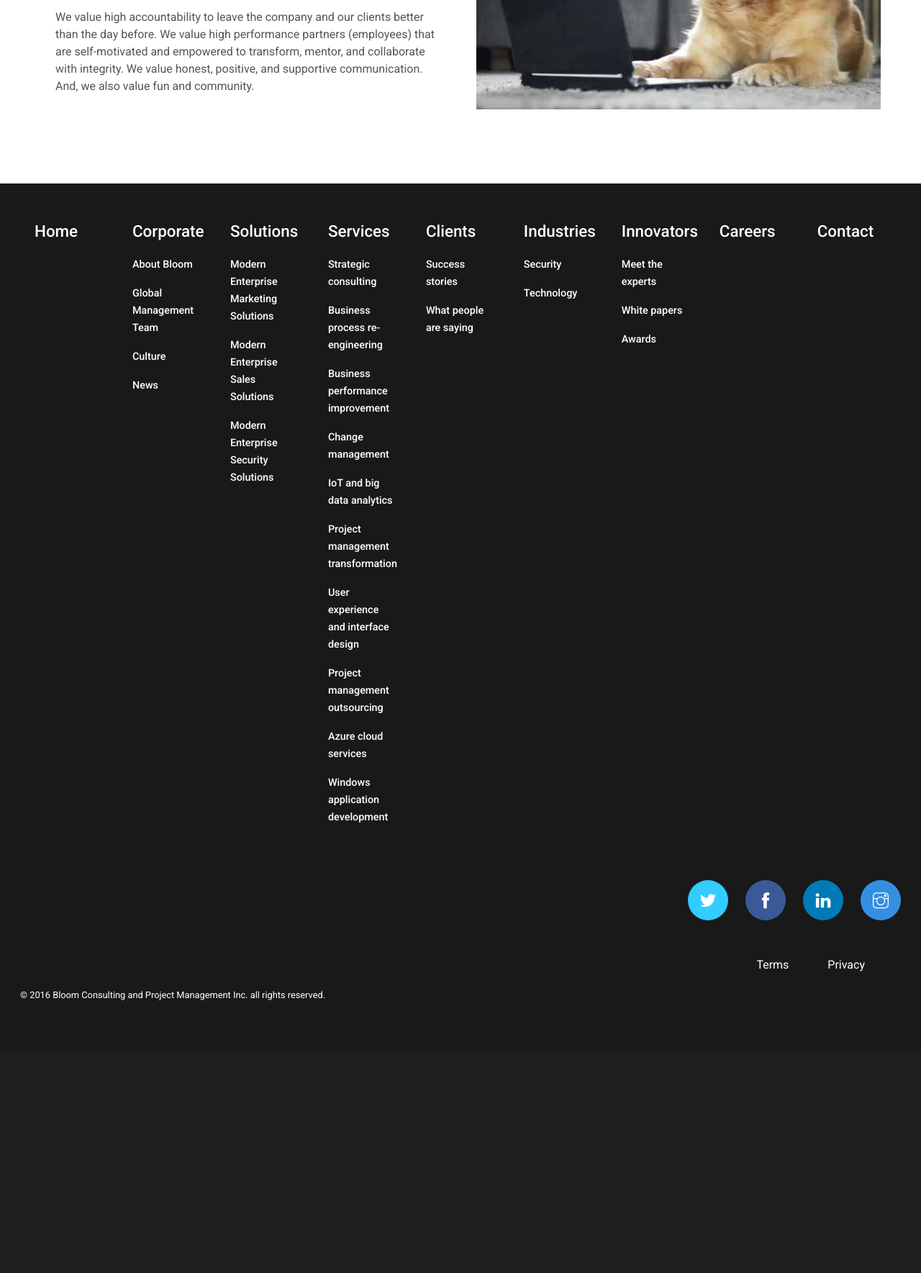
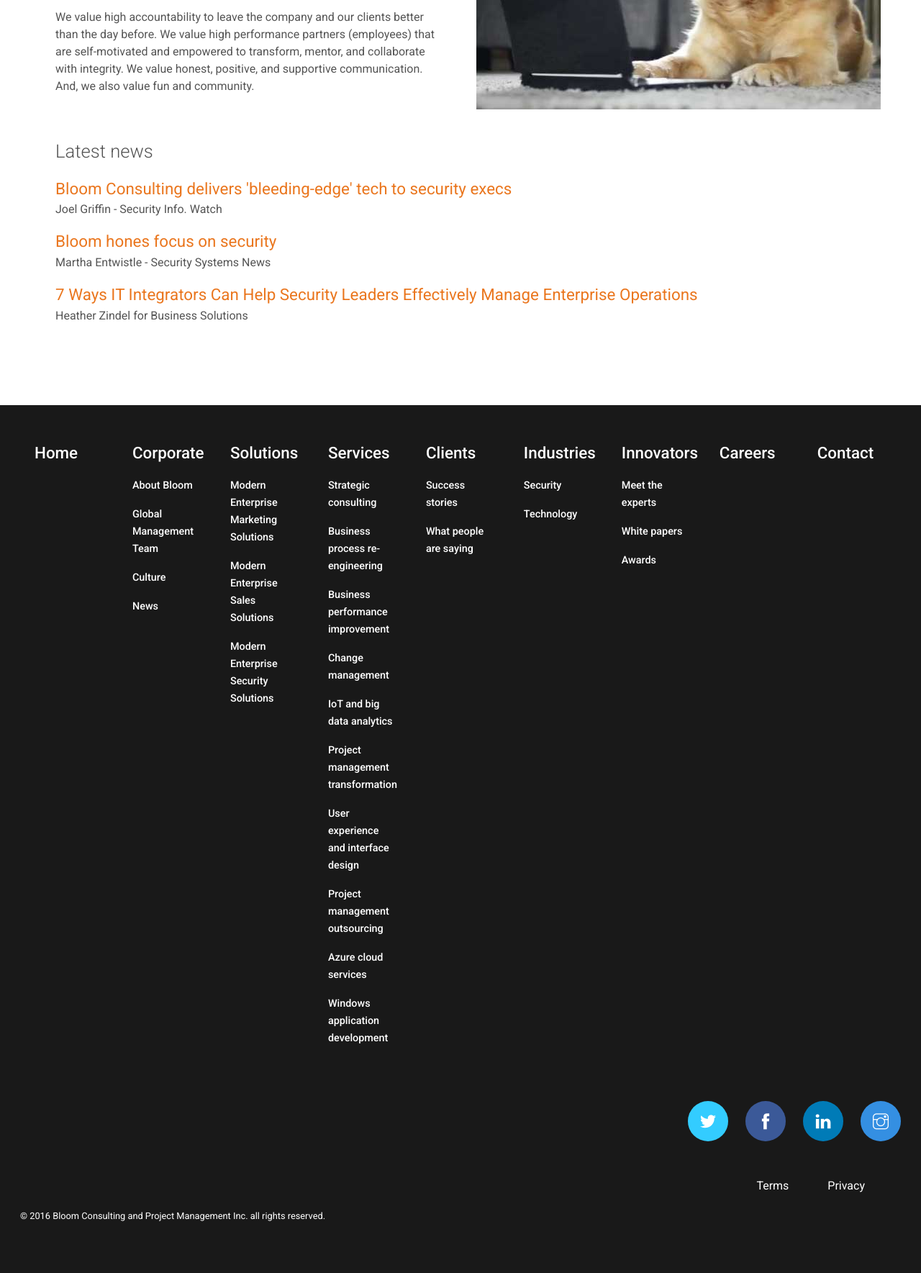
Before and after one commit to Bloom-web/bloom-web, a PHP site: page /corporate/ in a window 1280 px wide. Shown: the part 1991-3760 px from the top of the page at 72% size. Before the commit the page ends 3381 px from the top, so only its background shows below. Run offline with PHP 8.4, Linux system fonts and the light colour scheme; grey boxes are pictures that could not be loaded.

Commit message:
News stories

```diff
--- a/corporate/index.php
+++ b/corporate/index.php
@@ -21,7 +21,7 @@
                 </div>
             </header>
             <!-- page content -->
-            <section class="pt-medium pb-medium light-color grayback firstblock">
+            <section class="pt-medium pb-medium light-color firstblock">
                 <div class="container">
                     <div class="row">
                         <div class="col-md-12">
@@ -94,7 +94,7 @@
             </section>
             <!-- / page content -->
 
-            <section class="pt-medium pb-medium light-color">
+            <section class="pt-medium pb-small light-color">
                 <div class="container">
                     <div class="row">
                         <div class="col-md-6">
@@ -129,9 +129,36 @@
                 <!-- container -->
             </section>
             <!-- / page content -->
-			<section>
 
-			</section>
+
+            <section class="pt-small pb-medium light-color">
+                <div class="container">
+                    <div class="row">
+                        <div class="col-md-12">
+                            <p class="text000 light">Latest news</p>
+                            <p class="text regular">
+                                <a href="http://www.securityinfowatch.com/article/12174810/bloom-consulting-delivers-bleeding-edge-tech-to-security-execs" target="_blank" class="text00">
+                                Bloom Consulting delivers 'bleeding-edge' tech to security execs</a><br>
+                                Joel Griffin - Security Info. Watch
+                            </p>
+                            <p class="text regular">
+                                <a href="http://www.securitysystemsnews.com/article/bloom-hones-focus-security" target="_blank" class="text00">
+                                Bloom hones focus on security</a><br>
+                                Martha Entwistle - Security Systems News
+                            </p>
+                            <p class="text regular">
+                                <a href="http://www.bsminfo.com/doc/ways-it-integrators-can-help-security-leaders-effectively-manage-enterprise-operations-0001" target="_blank" class="text00">
+                                7 Ways IT Integrators Can Help Security Leaders Effectively Manage Enterprise Operations</a><br>
+                                Heather Zindel for Business Solutions
+                            </p>
+
+                        </div>
+                    </div>
+                    <!-- row -->
+                </div>
+                <!-- container -->
+            </section>
+            <!-- / page content -->
 
         </main>
         <!-- / content -->
```
